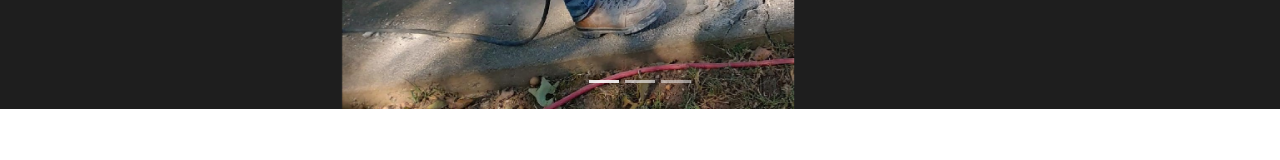
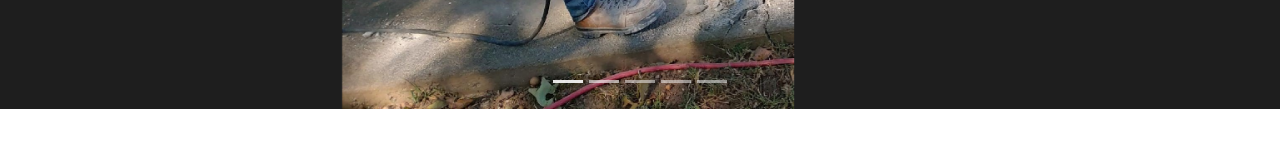
Before and after one commit to chrisATYF/Norsemen-Hauling, a Vue app: page / in a window 1280 px wide. Shown: the part 602-762 px from the top of the page. Built offline with nearby package versions, Linux system fonts and the light colour scheme.

Commit message:
Added photos

```diff
--- a/src/views/HomeView.vue
+++ b/src/views/HomeView.vue
@@ -11,6 +11,10 @@ import Intro from '../components/Introduction.vue';
         aria-label="Slide 2"></button>
       <button type="button" data-bs-target="#carouselExampleIndicators" data-bs-slide-to="2"
         aria-label="Slide 3"></button>
+      <button type="button" data-bs-target="#carouselExampleIndicators" data-bs-slide-to="3"
+        aria-label="Slide 4"></button>
+      <button type="button" data-bs-target="#carouselExampleIndicators" data-bs-slide-to="4"
+        aria-label="Slide 5"></button>
     </div>
     <div class="carousel-inner">
       <div class="carousel-item active">
@@ -21,6 +25,12 @@ import Intro from '../components/Introduction.vue';
       </div>
       <div class="carousel-item">
         <img src="../../images/Trailer.jpg" id="CarImg" class="d-block w-100" alt="...">
+      </div>
+      <div class="carousel-item">
+        <img src="../../images/NoahWork.jpg" id="CarImg" class="d-block w-100" alt="...">
+      </div>
+      <div class="carousel-item">
+        <img src="../../images/Shieldmaidens.jpg" id="CarImg" class="d-block w-100" alt="...">
       </div>
     </div>
     <button class="carousel-control-prev" type="button" data-bs-target="#carouselExampleIndicators" data-bs-slide="prev">
```
Also changed, not shown: images/Shieldmaidens.jpg (added), 1 other file (tests, documents, lock files or other folders).
